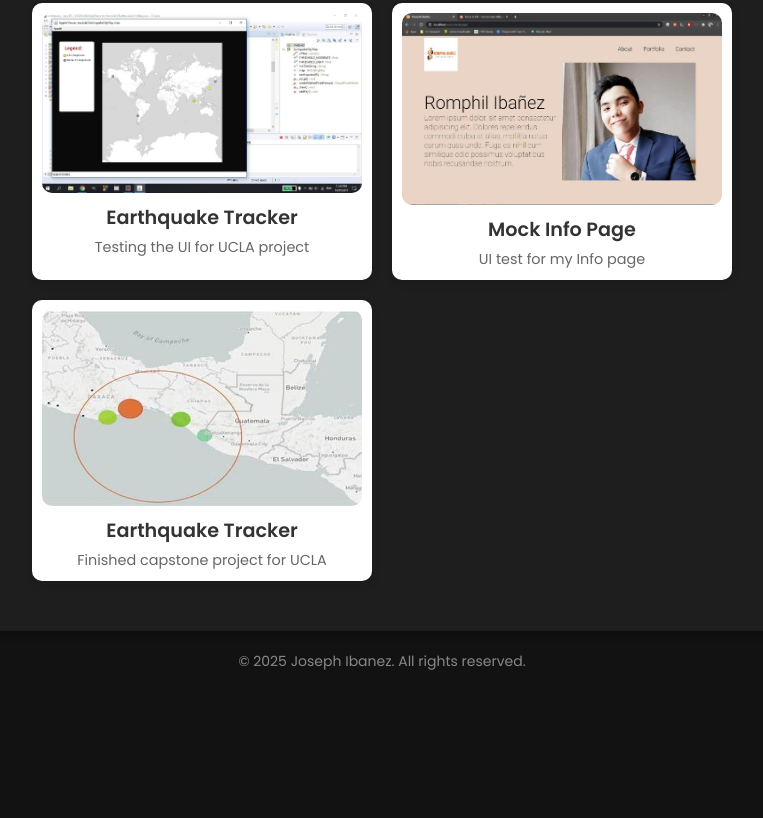
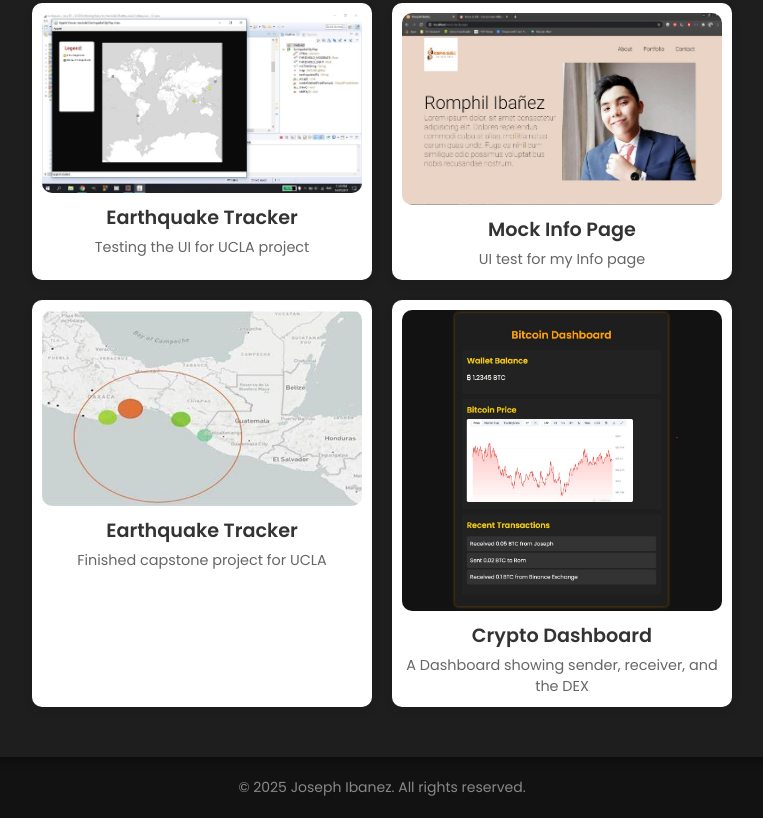
Before and after one commit to romphilibanez/my-website, a plain HTML site: page projects.html in a window 1280 px wide. Shown: the part 548-1366 px from the top of the page, without its empty margins (258-1021 px from the left). Before the commit the page ends 1240 px from the top, so only its background shows below. Drawn offline with Linux system fonts and the light colour scheme.

Commit message:
Add files via upload
commit changes - Added placeholder for Crypto Dashboard

```diff
--- a/projects.html
+++ b/projects.html
@@ -51,6 +51,13 @@
             <p>Finished capstone project for UCLA</p>
         </div>
     </div>
+	<div class="project-card">
+        <img src="project6.jpg" alt="Project 6">
+        <div class="project-info">
+            <h3>Crypto Dashboard</h3>
+            <p>A Dashboard showing sender, receiver, and the DEX</p>
+        </div>
+    </div>
 </section>
 
     </div>
```
